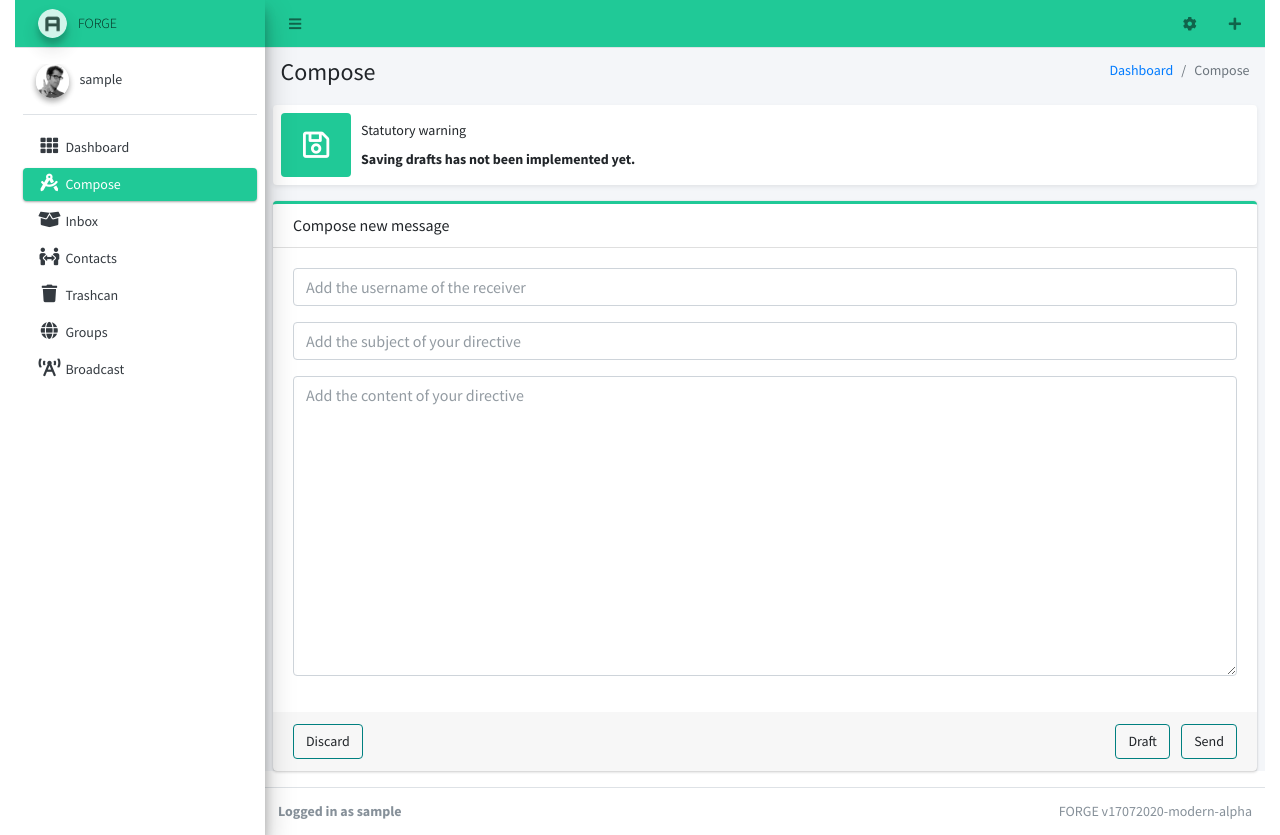
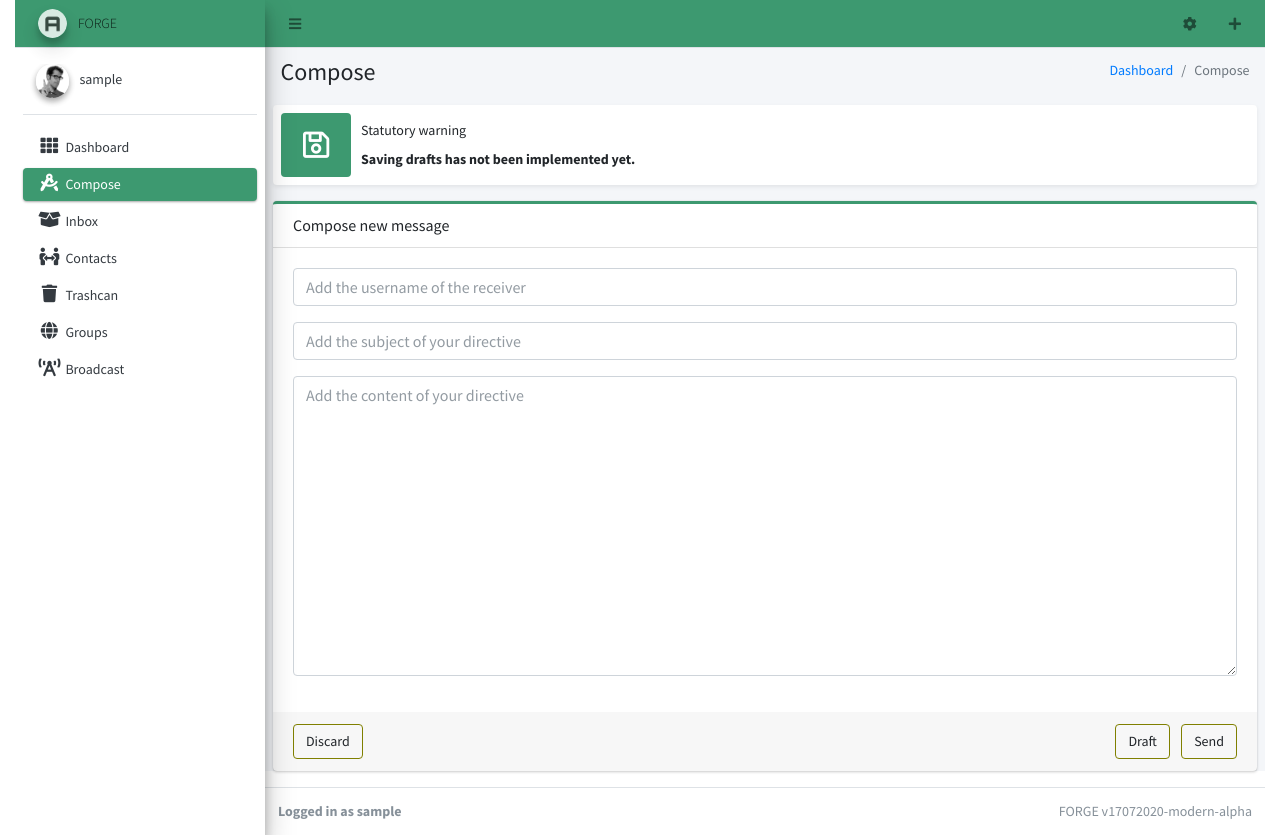
Before and after one commit to astrosonic/forge, a Flask app: page /makemail/ in a window 1280 px wide. Run offline with Flask 2, Linux system fonts and the light colour scheme; the visitor is signed in with stand-in values (Sample User, id 1); some libraries are stand-ins or nearby versions.

Commit message:
Changed accent color to OLIVE from TEAL
Made changes in inbox and compose mail page

```diff
--- a/templates/makemoil.html
+++ b/templates/makemoil.html
@@ -12,7 +12,7 @@
 <body class="hold-transition sidebar-mini layout-boxed text-sm">
 <div class="wrapper">
 
-  <nav class="main-header navbar navbar-expand navbar-teal navbar-light">
+  <nav class="main-header navbar navbar-expand navbar-olive navbar-light">
     <ul class="navbar-nav">
       <li class="nav-item">
         <a class="nav-link" data-widget="pushmenu" href="#" role="button"><i class="fas fa-bars"></i></a>
@@ -28,8 +28,8 @@
     </ul>
   </nav>
 
-  <aside class="main-sidebar sidebar-light-teal elevation-4">
-    <a href="index3.html" class="brand-link navbar-teal navbar-light">
+  <aside class="main-sidebar sidebar-light-olive elevation-4">
+    <a href="index3.html" class="brand-link navbar-olive navbar-light">
       <img src="{{ url_for("static", filename="dist/img/AdminLTELogo.png") }}" alt="AdminLTE Logo" class="brand-image img-circle elevation-3" style="opacity: .8">
       <span class="brand-text font-weight-light">&nbsp;FORGE</span>
     </a>
@@ -76,7 +76,7 @@
 
     <section class="content">
       <div class="info-box shadow-sm">
-        <span class="info-box-icon bg-teal"><i class="far fa-save"></i></span>
+        <span class="info-box-icon bg-olive"><i class="far fa-save"></i></span>
         <div class="info-box-content">
           <span class="info-box-text">Statutory warning</span>
           <span class="info-box-number">Saving drafts has not been implemented yet.</span>
@@ -84,7 +84,7 @@
       </div>
       {% if erorcode != "" %}
       <div class="info-box shadow-sm">
-        <span class="info-box-icon bg-teal"><i class="far fa-newspaper"></i></span>
+        <span class="info-box-icon bg-olive"><i class="far fa-newspaper"></i></span>
         <div class="info-box-content">
           <span class="info-box-text">Incoming alert</span>
           <span class="info-box-number">{{ erorlist[erorcode] }}</span>
@@ -94,7 +94,7 @@
     </section>
 
     <section class="content">
-      <div class="card card-teal card-outline">
+      <div class="card card-olive card-outline">
         <div class="card-header">
           <h3 class="card-title">Compose new message</h3>
         </div>
@@ -112,11 +112,11 @@
           </div>
           <div class="card-footer">
             <div class="float-right">
-              <button type="button" onclick="document.getElementById('makemail').reset()" class="btn btn-outline" style="border-color: teal">Draft</button>
+              <button type="button" onclick="document.getElementById('makemail').reset()" class="btn btn-outline" style="border-color: olive">Draft</button>
               &nbsp;&nbsp;
-              <button type="submit" class="btn btn-outline" style="border-color: teal">Send</button>
+              <button type="submit" class="btn btn-outline" style="border-color: olive">Send</button>
             </div>
-            <button type="reset" class="btn btn-outline" style="border-color: teal">Discard</button>
+            <button type="reset" class="btn btn-outline" style="border-color: olive">Discard</button>
           </div>
         </form>
       </div>
```
Also changed, not shown: templates/inbxpoge.html (+6 -6 lines).
